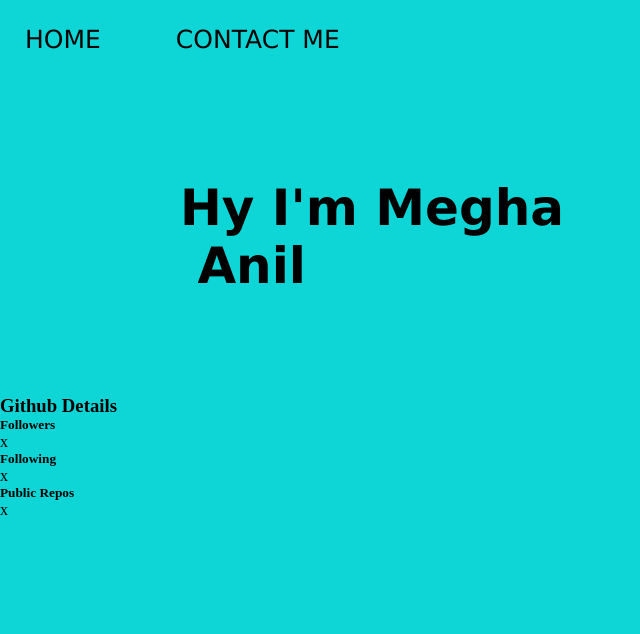
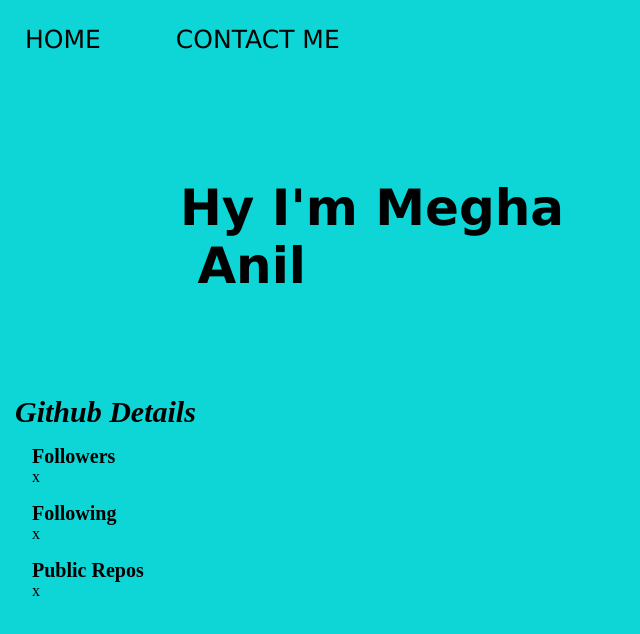
Before and after one commit to Meghaanil/portfolio_mulearn-4, a plain HTML site: page index.html in a window 1280 px wide. Shown: the whole page, without its empty margins (0-640 px from the left). Drawn offline with Linux system fonts and the light colour scheme; no server answers.

Commit message:
new changes

```diff
--- a/index.html
+++ b/index.html
@@ -14,6 +14,9 @@
         {
             text-decoration:none;
             color:rgb(4, 4, 4);
+        }
+        body{
+            background-color: #0fd6d6;
         }
         a.top:hover
         {
@@ -32,9 +35,6 @@
             text-decoration:underline 3px #0fd6d6;
             text-align:left;
             font-size:25px;
-        }
-         body{
-            background-color: #0fd6d6;
         }
         #block
         {
@@ -62,7 +62,21 @@
             font-size:25px;
             font-family:'Lucida Sans', 'Lucida Sans Regular', 'Lucida Grande', 'Lucida Sans Unicode', Geneva, Verdana, sans-serif;
         }
-
+        .box{
+    margin: 1rem;
+}
+.details{
+    font-weight: bold;
+    font-size: 20px;
+}
+h3{
+    font-size: 30px;
+    padding-left: 15px;
+    font-style: italic;
+}
+.box container{
+    border:black;
+}
     </style>
 </head>
 <body>
@@ -90,7 +104,7 @@ Hy I'm Megha<br>&nbsp;Anil
       </div>
     </div>
 
+
 <script src="demo.js"></script>
-
 </body>
 </html>
```
